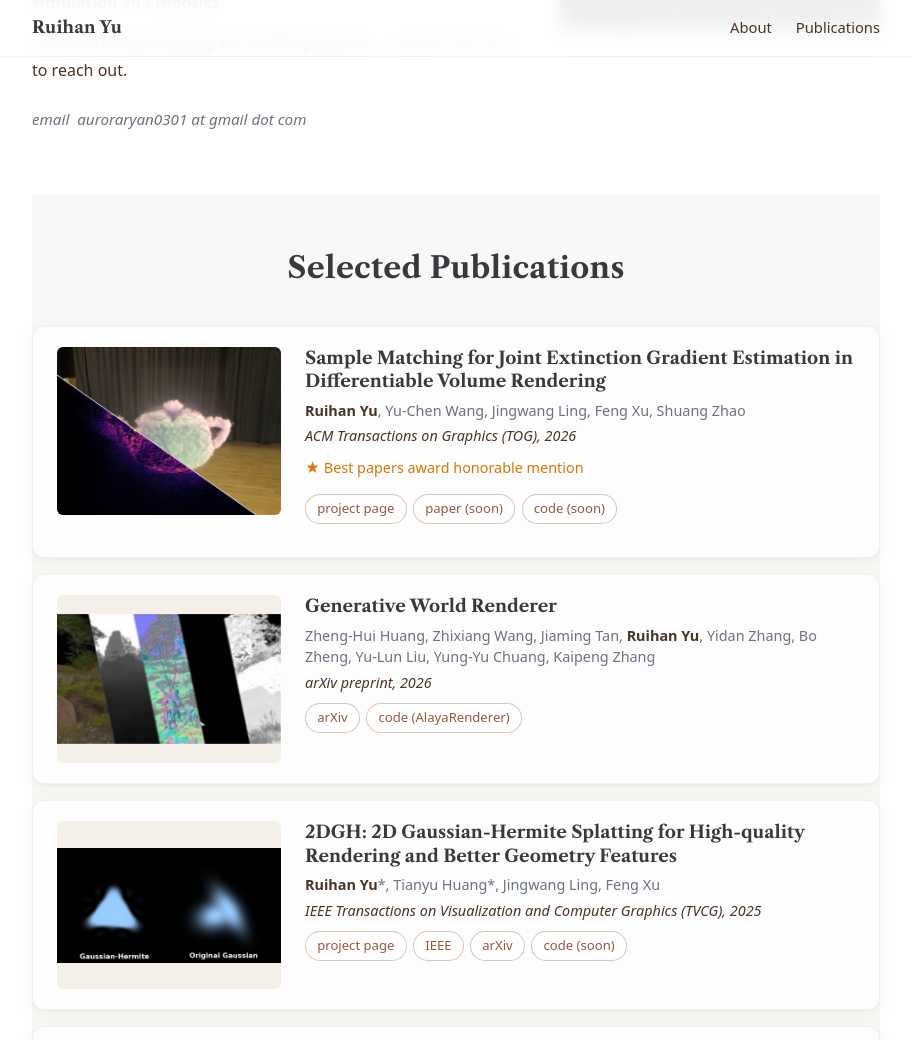
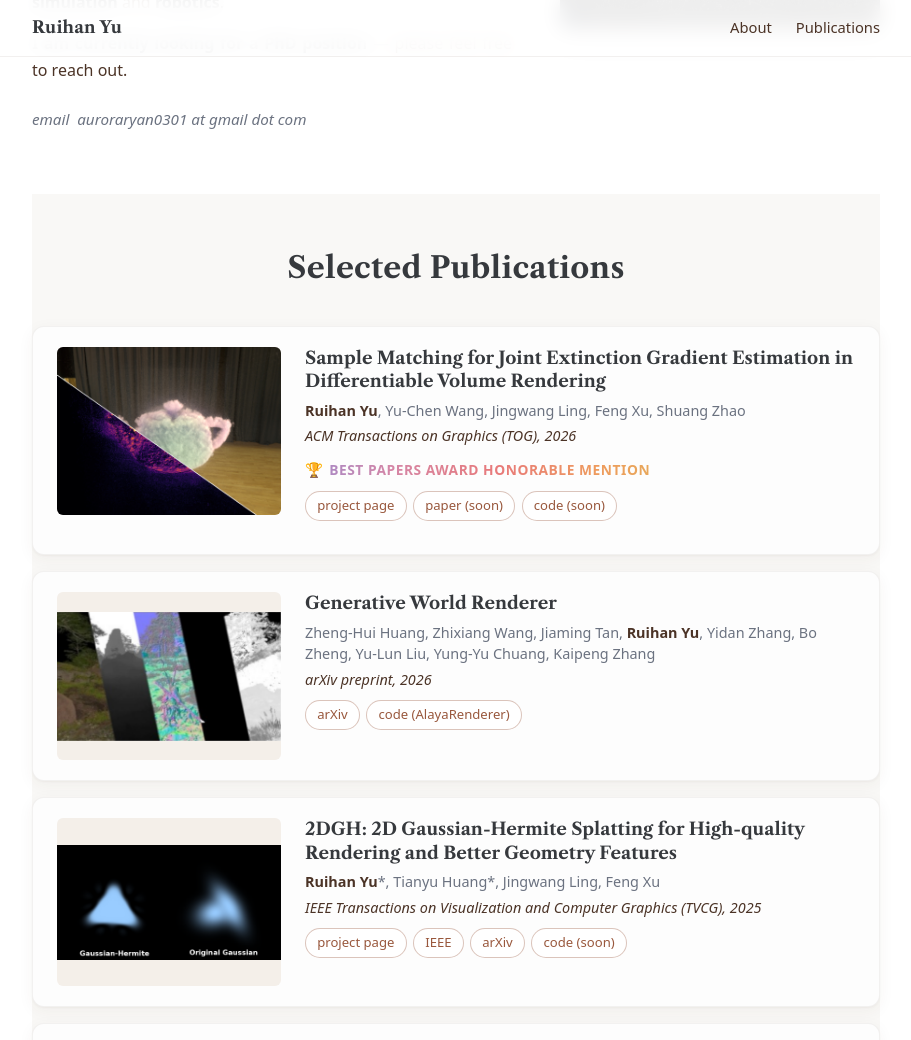
Before and after one commit to AuroraRyan0301/AuroraRyan0301.github.io, a Jekyll site: the page built from _pages/about.md, in a window 1280 px wide and 1400 px high, scrolled down 619 px, cut to the strip 0-1040 px from the top of the window. Shown: the whole strip, without its empty margins (184-1095 px from the left). Built offline with Jekyll 4.4.1, drawn with Linux system fonts in a browser that asks for light colours.

Commit message:
Award: trophy emoji + animated soft-rainbow watercolor text
Replace every framed pill with: literally just two spans -- a 🏆 (which
keeps its own emoji colour) and the award text, which gets a slow flowing
soft-rainbow gradient (coral -> peach -> amber -> sage -> sky -> lavender
-> rose -> coral, 220% background-size, 9s linear loop). No padding, no
border, no background, no shadow on either the homepage or the project
page version. Honors prefers-reduced-motion; falls back to solid orange
on browsers without background-clip:text.

```diff
--- a/_pages/about.md
+++ b/_pages/about.md
@@ -70,7 +70,10 @@ redirect_from:
           Feng Xu, Shuang Zhao
         </p>
         <p class="pub__venue">ACM Transactions on Graphics (TOG), 2026</p>
-        <p class="pub__award">Best papers award honorable mention</p>
+        <p class="pub__award">
+          <span class="pub__award-icon" aria-hidden="true">&#x1F3C6;</span>
+          <span class="pub__award-text">Best papers award honorable mention</span>
+        </p>
         <p class="pub__links">
           <a href="{{ '/samplematching/' | relative_url }}">project page</a>
           <a href="#">paper (soon)</a>
--- a/assets/css/home.scss
+++ b/assets/css/home.scss
@@ -249,17 +249,51 @@ html { scroll-behavior: smooth; scroll-padding-top: 4.5rem; }
 }
 
 .pub__award {
-  display: block;
-  margin-top: 0.15rem;
-  font-size: 0.9rem;
-  font-weight: 400;
-  font-style: normal;
-  color: #d97706;
+  display: inline-flex;
+  align-items: baseline;
+  gap: 0.35rem;
+  margin-top: 0.18rem;
+  margin-bottom: 0.55rem;
+  padding: 0;
   background: none;
   border: none;
-  padding: 0;
+  font-size: 0.86rem;
+  font-weight: 700;
+  font-style: normal;
+  letter-spacing: 0.04em;
+  text-transform: uppercase;
 }
-.pub__award::before { content: "★ "; }
+.pub__award-icon { font-size: 1.05em; line-height: 1; }
+.pub__award-text {
+  background-image: linear-gradient(
+    90deg,
+    #e87a7a   0%,
+    #ee9b5d  14%,
+    #e3b258  28%,
+    #7fb878  42%,
+    #6ca6c8  57%,
+    #9a8ad0  71%,
+    #d586a6  85%,
+    #e87a7a 100%
+  );
+  background-size: 220% 100%;
+  background-position: 0% 50%;
+  -webkit-background-clip: text;
+          background-clip: text;
+  color: transparent;
+  -webkit-text-fill-color: transparent;
+  animation: pub-award-flow 9s linear infinite;
+}
+@keyframes pub-award-flow {
+  0%   { background-position:   0% 50%; }
+  100% { background-position: 220% 50%; }
+}
+@media (prefers-reduced-motion: reduce) {
+  .pub__award-text { animation: none; }
+}
+@supports not ((-webkit-background-clip: text) or (background-clip: text)) {
+  .pub__award-text { color: #c8541e; }
+}
 
 .pub__links {
   display: flex;
--- a/assets/css/project.scss
+++ b/assets/css/project.scss
@@ -118,20 +118,52 @@ section.sect--frag-inner {
   margin-bottom: 0.5rem;
 }
 
-/* ---- Best-paper award (plain orange, bold, no frame) ------------------ */
+/* ---- Best-paper award (plain text + soft-rainbow flowing gradient) ---- */
 
 .award {
-  margin: 0.15rem 0 0.9rem;
+  display: inline-flex;
+  align-items: baseline;
+  gap: 0.4rem;
+  margin: 0.2rem 0 0.9rem;
+  padding: 0;
+  background: none;
+  border: none;
   font-size: 1rem;
   font-weight: 700;
-  color: #d97706;
-  background: none;
-  border: none;
-  padding: 0;
-  letter-spacing: normal;
-  text-transform: none;
+  letter-spacing: 0.05em;
+  text-transform: uppercase;
 }
-.award::before { content: "★ "; }
+.award__icon { font-size: 1.1em; line-height: 1; }
+.award__text {
+  background-image: linear-gradient(
+    90deg,
+    #e87a7a   0%,
+    #ee9b5d  14%,
+    #e3b258  28%,
+    #7fb878  42%,
+    #6ca6c8  57%,
+    #9a8ad0  71%,
+    #d586a6  85%,
+    #e87a7a 100%
+  );
+  background-size: 220% 100%;
+  background-position: 0% 50%;
+  -webkit-background-clip: text;
+          background-clip: text;
+  color: transparent;
+  -webkit-text-fill-color: transparent;
+  animation: award-flow 9s linear infinite;
+}
+@keyframes award-flow {
+  0%   { background-position:   0% 50%; }
+  100% { background-position: 220% 50%; }
+}
+@media (prefers-reduced-motion: reduce) {
+  .award__text { animation: none; }
+}
+@supports not ((-webkit-background-clip: text) or (background-clip: text)) {
+  .award__text { color: #c8541e; }
+}
 
 /* ---- Hero -------------------------------------------------------------- */
 
--- a/samplematching/index.html
+++ b/samplematching/index.html
@@ -112,7 +112,10 @@ sitemap: false
 
     <section class="hero">
       <p class="eyebrow">ACM Transactions on Graphics &nbsp;&middot;&nbsp; 2026</p>
-      <p class="award">Best papers award honorable mention</p>
+      <p class="award">
+        <span class="award__icon" aria-hidden="true">&#x1F3C6;</span>
+        <span class="award__text">Best papers award honorable mention</span>
+      </p>
       <h1 class="hero__title">
         Sample Matching for Joint Extinction Gradient<br>
         Estimation in Differentiable Volume Rendering
```
